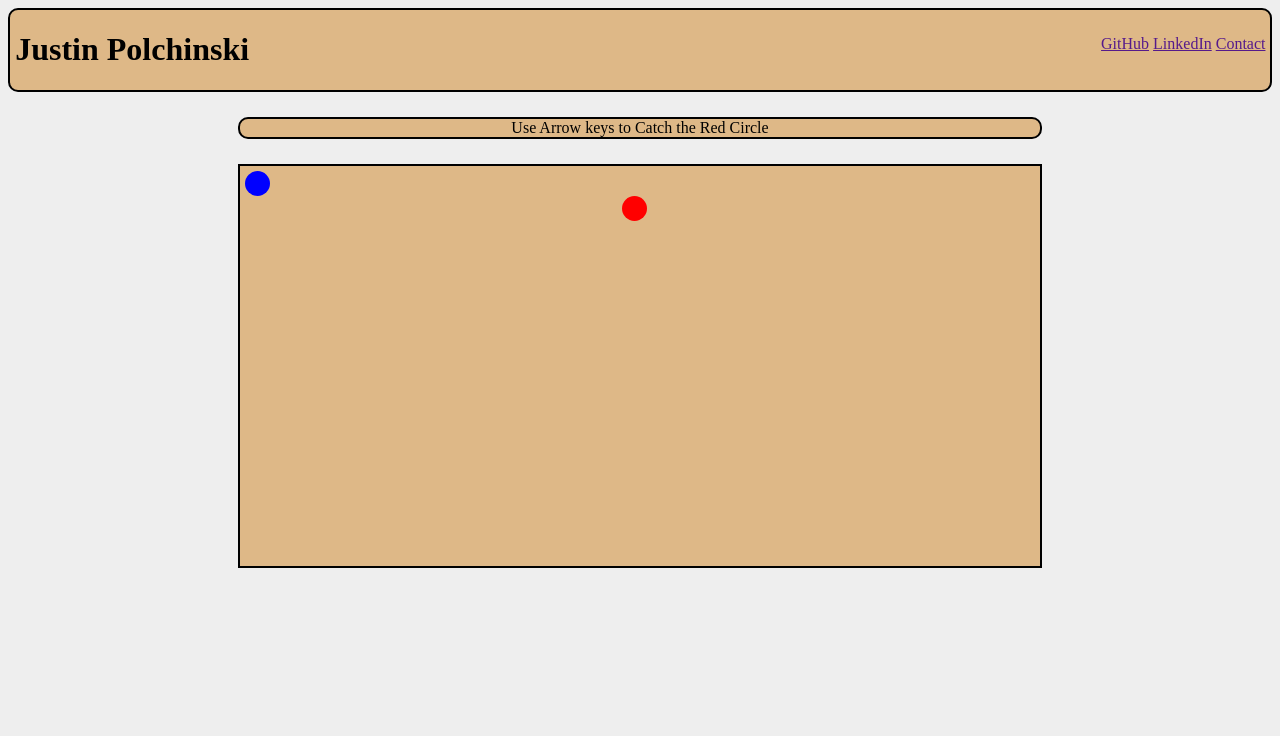
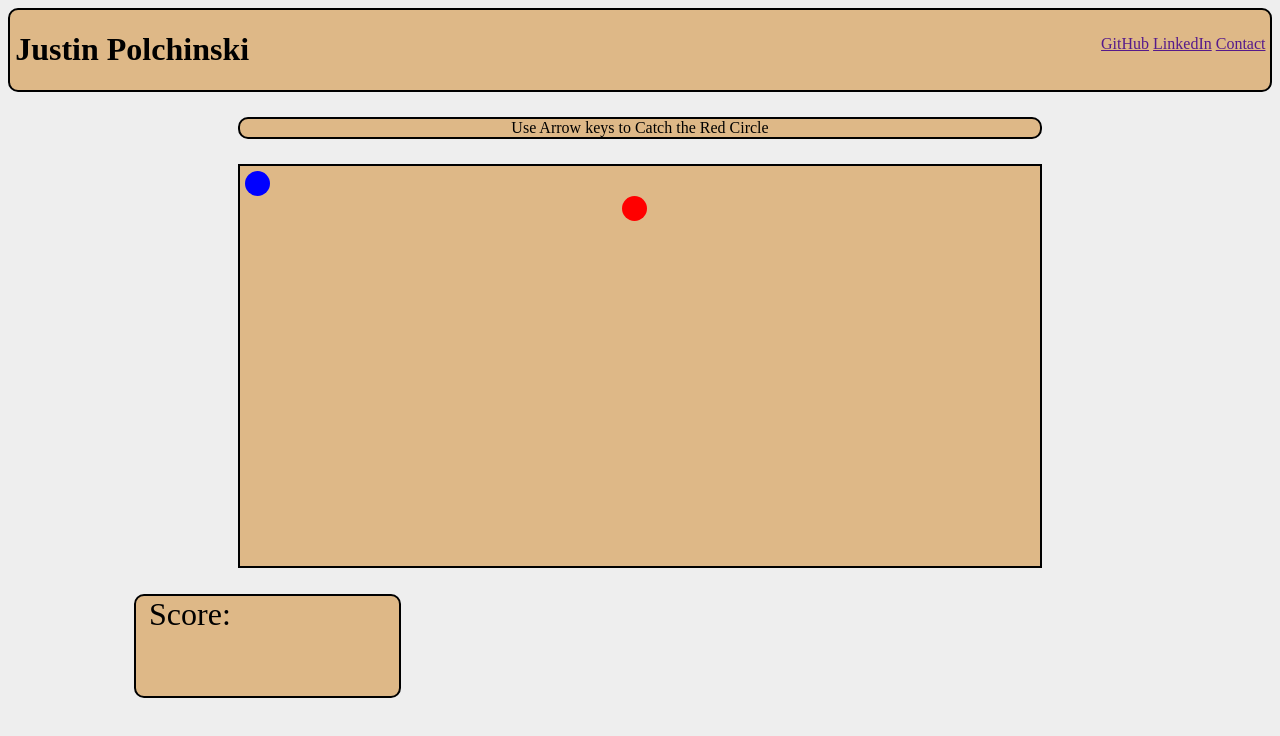
Before and after one commit to justinpolchinski/circle_game, a plain HTML site: page index.html in a window 1280 px wide. Drawn offline with nearby package versions, Linux system fonts and the light colour scheme.

Commit message:
scoreBox added

```diff
--- a/index.html
+++ b/index.html
@@ -24,6 +24,7 @@
         <h1 id="victory">You Won!</h1>
         <div id = "enemy"></div>
     </div>
+    <div id="scoreBox">Score: </div>
 </body>
 <script
   src="https://code.jquery.com/jquery-3.3.1.slim.js"
--- a/script.js
+++ b/script.js
@@ -72,10 +72,12 @@ function catching(){
 if(enemyBorder == true){
 
     //var x = setInterval(randomEnemy, 5000);
-    if(enemyLocation[0]+25-location01[0]<=50 &&enemyLocation[0]+25-location01[0]>=-50 && enemyLocation[1]-location01[1]<=50 && enemyLocation[1]-location01[1]>=-50){
+    if(enemyLocation[0]+25-location01[0]<=30 &&enemyLocation[0]+25-location01[0]>=-30 && enemyLocation[1]-location01[1]<=30 && enemyLocation[1]-location01[1]>=-30){
         //console.log(enemyLocation[0]-location01[0]);
         //console.log(enemyLocation[1]-location01[1]);
         score++;
+        $("#scoreBox").html('');
+        $("#scoreBox").text('Score: ' + score.toString());
         //console.log(location01);
        // console.log( enemyLocation);
         console.log("Score: " + score.toString());
--- a/style.css
+++ b/style.css
@@ -58,3 +58,16 @@ p{
     text-align: center;
     margin: auto;
 }
+#scoreBox{
+    display: grid;
+    grid-template-columns: auto auto auto;
+    background-color: burlywood;
+    border-radius: 10px;
+    border:black solid 2px;
+    width: 250px;
+    padding-left: 1%;
+    height: 100px;
+    margin-top: 2%;
+    margin-left: 10%;
+    font-size: 2em;
+}
```
